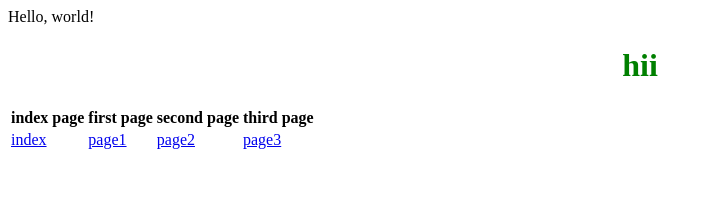
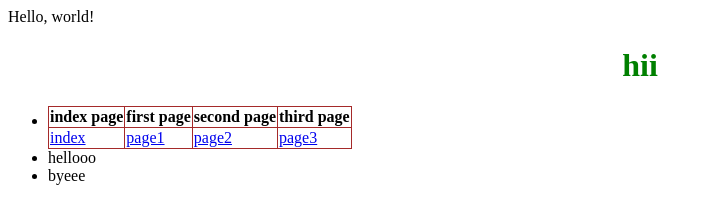
Before and after one commit to parsafarinnia/cs50project0, a plain HTML site: page index.html in a window 1280 px wide. Shown: the whole page, without its empty margins (0-713 px from the left). Drawn offline with Linux system fonts and the light colour scheme.

Commit message:
table with borders

```diff
--- a/index.html
+++ b/index.html
@@ -2,12 +2,23 @@
 <html>
     <head>
         <title>My Webpage</title>
+	        <style>
+	        	table,td,th{
+
+	        		border: 1px solid brown;
+	        		border-collapse:collapse;
+	        	}
+
+	    	</style>
     </head>
     <body>
         Hello, world!
         <h1 style="text-align: center; color: green">hii</h1>
+
+        	<ul>
+                <li>
+
                     <table>
-        	<ul>
                 	<tr>
                 		<th>index page</th>
                 		<th>first page</th>
@@ -22,7 +33,15 @@
                 	</td>
                 	<td><a href="page2.html">page2</a></td>
                 	<td><a href="page3.html">page3</a></td>
+                    </table>
+                </li>
+                <li>
+                    hellooo
+                </li>
+                <li>
+                    byeee
+                </li>
         </ul>
-        </table>
+
     </body>
 </html>
```
Lines whose indentation alone changed are shown as unchanged.
